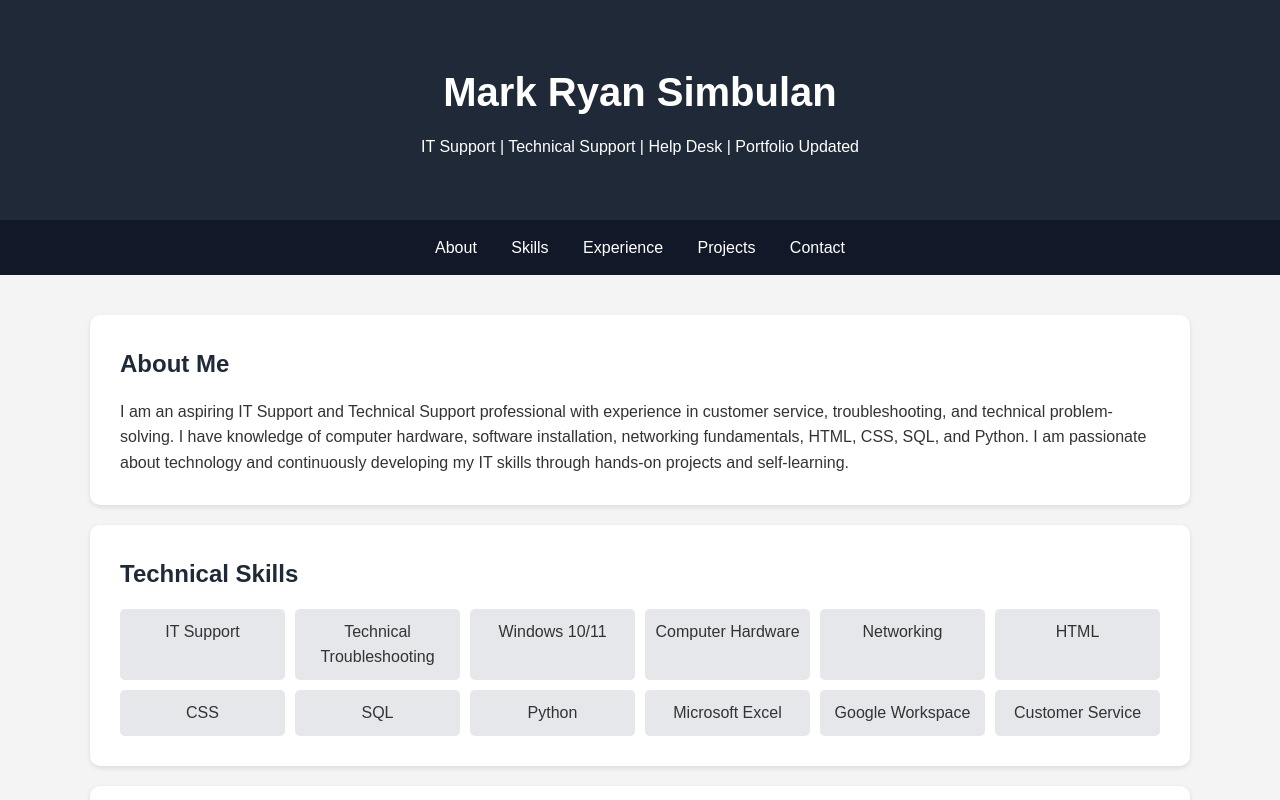
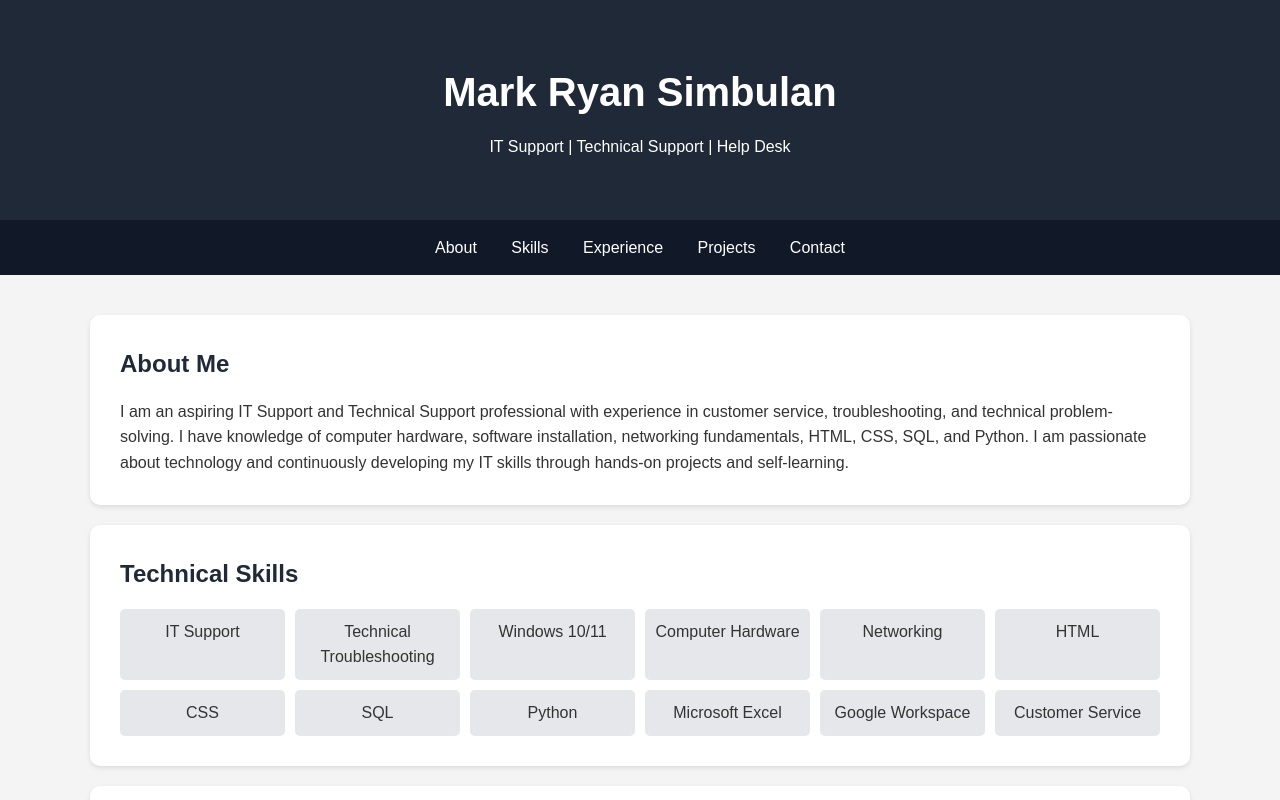
Before and after one commit to simbulanmarkryan-del/portfolio, a plain HTML site: page index.html in a window 1280 px wide. Shown: the top 800 px of the page. Drawn offline with Linux system fonts and the light colour scheme.

Commit message:
Update index.html

```diff
--- a/index.html
+++ b/index.html
@@ -115,7 +115,7 @@ footer{
 
 <header>
     <h1>Mark Ryan Simbulan</h1>
-    <p>IT Support | Technical Support | Help Desk | Portfolio Updated</p>
+    <p>IT Support | Technical Support | Help Desk </p>
 </header>
 
 <nav>
```
